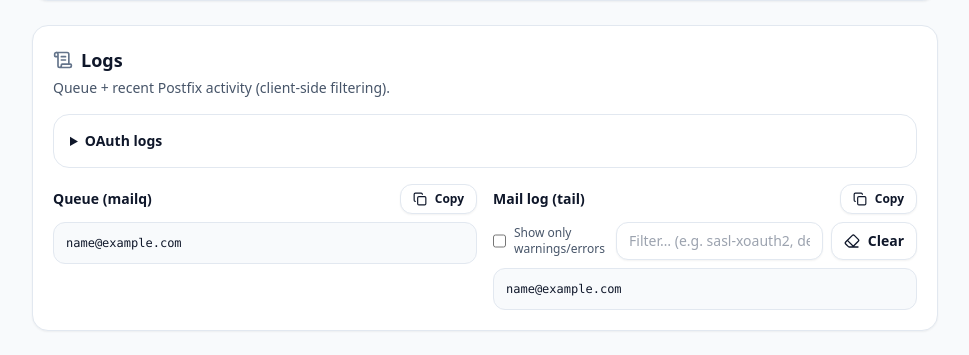
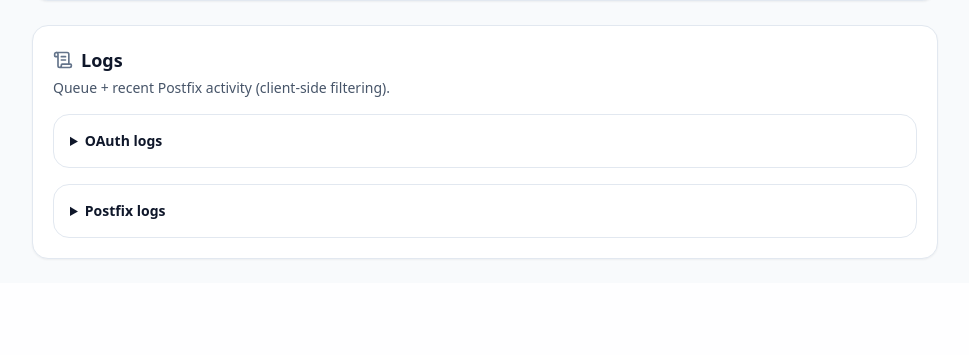
Before and after one commit to LickABrick/simple-m365-relay, a Python web app: template app/templates/index.html in a window 1280 px wide. Shown: the part 2542-2897 px from the top of the page, without its empty margins (310-1279 px from the left). After the commit the page ends 2802 px from the top, so only its background shows below. Run offline with Jinja, Linux system fonts and the light colour scheme; the template is opened without the code that fills it: most values are stand-ins (such as "Sample title", 1, 10 or a date in 2020); some libraries are stand-ins or nearby versions.

Commit message:
ui: stack mailq + maillog under a single Postfix logs collapsible

```diff
--- a/app/templates/index.html
+++ b/app/templates/index.html
@@ -1455,42 +1455,44 @@
             </div>
           </details>
 
-          <div class="mt-4 grid grid-cols-1 gap-4 lg:grid-cols-2">
-            <div>
-              <div class="flex items-center justify-between">
-                <div class="text-sm font-semibold">Queue (mailq)</div>
+          <details class="mt-4 rounded-2xl border border-slate-200 bg-white p-4 dark:border-slate-800 dark:bg-slate-950">
+            <summary class="cursor-pointer text-sm font-semibold">Postfix logs</summary>
+            <div class="mt-3 space-y-3">
+              <details class="rounded-2xl border border-slate-200 bg-white p-4 dark:border-slate-800 dark:bg-slate-950">
+                <summary class="cursor-pointer text-sm font-semibold">Queue (mailq)</summary>
+                <div class="mt-3 flex items-center justify-end">
                   <button type="button" class="inline-flex items-center gap-2 rounded-xl border border-slate-200 bg-white px-3 py-1.5 text-xs font-semibold shadow-sm hover:bg-slate-50 dark:border-slate-800 dark:bg-slate-950 dark:hover:bg-slate-800" onclick="copyText('mailqPre2')">
                     <i data-lucide="copy" class="h-3.5 w-3.5"></i>
                     Copy
                   </button>
                 </div>
-              <pre id="mailqPre2" class="mono mt-2 max-h-[28rem] overflow-auto rounded-xl border border-slate-200 bg-slate-50 p-3 text-xs dark:border-slate-800 dark:bg-slate-950">{{ mailq or "" }}</pre>
-            </div>
-
-            <div>
-              <div class="flex items-center justify-between">
-                <div class="text-sm font-semibold">Mail log (tail)</div>
-                <button type="button" class="inline-flex items-center gap-2 rounded-xl border border-slate-200 bg-white px-3 py-1.5 text-xs font-semibold shadow-sm hover:bg-slate-50 dark:border-slate-800 dark:bg-slate-950 dark:hover:bg-slate-800" onclick="copyText('mailLogPre')">
-                  <i data-lucide="copy" class="h-3.5 w-3.5"></i>
-                  Copy
-                </button>
-              </div>
-
-              <div class="mt-2 flex flex-col gap-2 sm:flex-row sm:items-center">
+                <pre id="mailqPre2" class="mono mt-2 max-h-[28rem] overflow-auto rounded-xl border border-slate-200 bg-slate-50 p-3 text-xs dark:border-slate-800 dark:bg-slate-900/40">{{ mailq or "" }}</pre>
+              </details>
+
+              <details class="rounded-2xl border border-slate-200 bg-white p-4 dark:border-slate-800 dark:bg-slate-950" open>
+                <summary class="cursor-pointer text-sm font-semibold">Mail log (tail)</summary>
+                <div class="mt-3 flex flex-col gap-2 sm:flex-row sm:items-center sm:justify-between">
+                  <div class="flex flex-col gap-2 sm:flex-row sm:items-center">
                     <label class="inline-flex items-center gap-2 text-xs text-slate-600 dark:text-slate-300">
                       <input id="logOnlyProblems" type="checkbox" class="h-4 w-4" onchange="applyLogFilter()" />
                       Show only warnings/errors
                     </label>
-                <input id="logSearch" placeholder="Filter… (e.g. sasl-xoauth2, deferred, sent)" class="w-full rounded-xl border border-slate-200 bg-white px-3 py-2 text-sm shadow-sm focus:border-blue-500 focus:outline-none dark:border-slate-800 dark:bg-slate-950" oninput="applyLogFilter()" />
+                    <input id="logSearch" placeholder="Filter… (e.g. sasl-xoauth2, deferred, sent)" class="w-full rounded-xl border border-slate-200 bg-white px-3 py-2 text-sm shadow-sm focus:border-blue-500 focus:outline-none dark:border-slate-800 dark:bg-slate-900" oninput="applyLogFilter()" />
                     <button type="button" class="inline-flex items-center justify-center gap-2 rounded-xl border border-slate-200 bg-white px-3 py-2 text-sm font-semibold shadow-sm hover:bg-slate-50 dark:border-slate-800 dark:bg-slate-950 dark:hover:bg-slate-800" onclick="clearLogFilter()">
                       <i data-lucide="eraser" class="h-4 w-4"></i>
                       Clear
                     </button>
                   </div>
-
-              <pre id="mailLogPre" class="mono mt-2 max-h-[28rem] overflow-auto rounded-xl border border-slate-200 bg-slate-50 p-3 text-xs dark:border-slate-800 dark:bg-slate-950" data-fulljson='{{ mail_log | tojson }}'>{{ mail_log }}</pre>
-            </div>
-          </div>
+                  <button type="button" class="inline-flex items-center gap-2 rounded-xl border border-slate-200 bg-white px-3 py-1.5 text-xs font-semibold shadow-sm hover:bg-slate-50 dark:border-slate-800 dark:bg-slate-950 dark:hover:bg-slate-800" onclick="copyText('mailLogPre')">
+                    <i data-lucide="copy" class="h-3.5 w-3.5"></i>
+                    Copy
+                  </button>
+                </div>
+
+                <pre id="mailLogPre" class="mono mt-2 max-h-[28rem] overflow-auto rounded-xl border border-slate-200 bg-slate-50 p-3 text-xs dark:border-slate-800 dark:bg-slate-900/40" data-fulljson='{{ mail_log | tojson }}'>{{ mail_log }}</pre>
+              </details>
+            </div>
+          </details>
         </div>
 
       </section>
```
Lines whose indentation alone changed are shown as unchanged.
